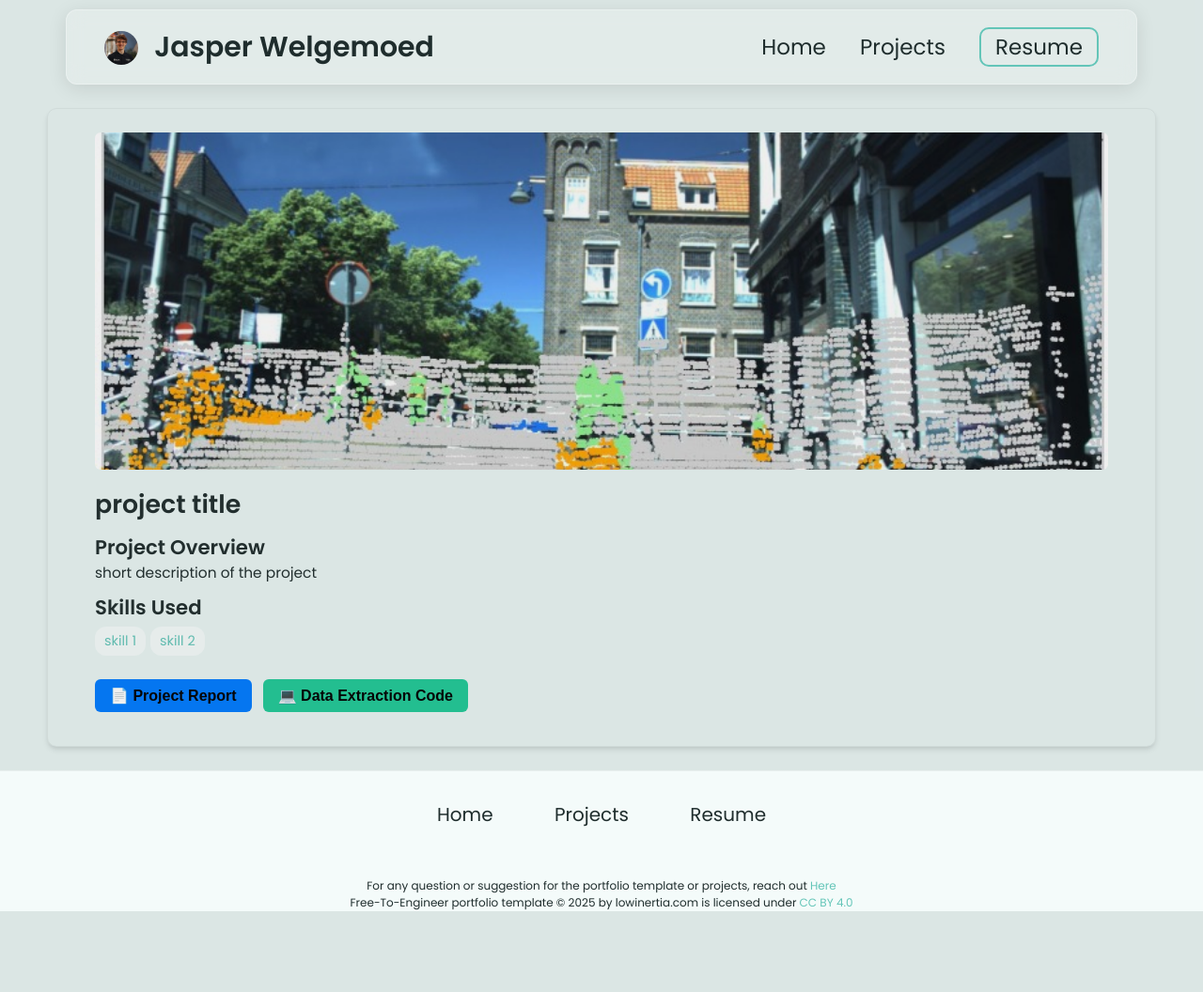
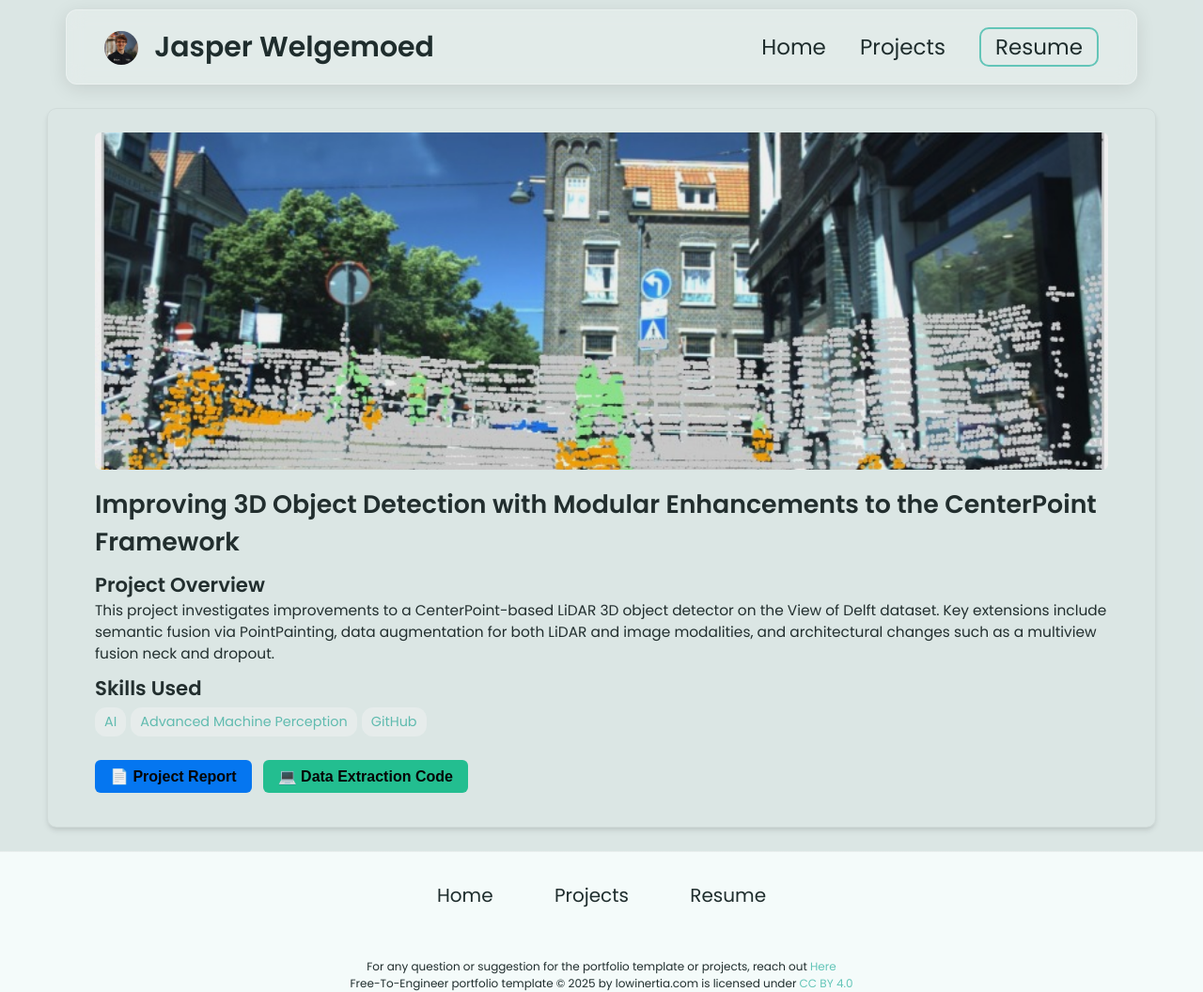
Before and after one commit to jasperwelgemoed/jasperwelgemoed.github.io, a Jekyll site: the page built from _projects/CenterpointProject/index.md, in a window 1280 px wide and 1056 px high. Shown: the whole window at 94% size. Built offline with Jekyll 4.4.1, drawn with Linux system fonts in a browser that asks for light colours.

Commit message:
Update index.md

```diff
--- a/_projects/CenterpointProject/index.md
+++ b/_projects/CenterpointProject/index.md
@@ -1,10 +1,11 @@
 ---
 layout: post
-title: project title
-description:  short description of the project
+title: Improving 3D Object Detection with Modular Enhancements to the CenterPoint Framework
+description:  This project investigates improvements to a CenterPoint-based LiDAR 3D object detector on the View of Delft dataset. Key extensions include semantic fusion via PointPainting, data augmentation for both LiDAR and image modalities, and architectural changes such as a multiview fusion neck and dropout.
 skills:
-- skill 1
-- skill 2
+- AI
+- Advanced Machine Perception
+- GitHub
 main-image: /PointPainting.jpg
 ---
 
```
